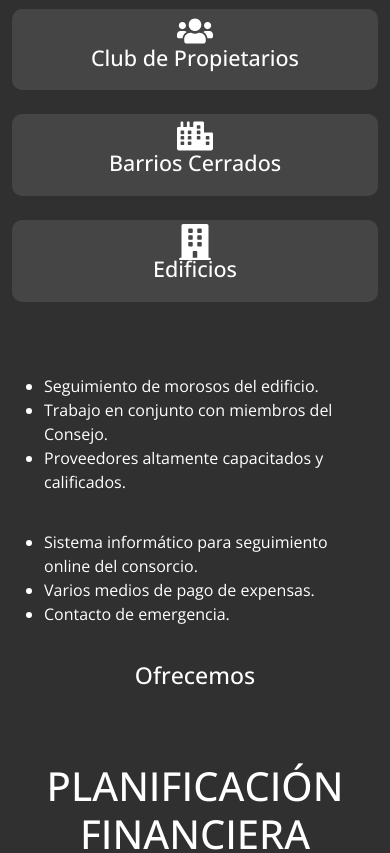
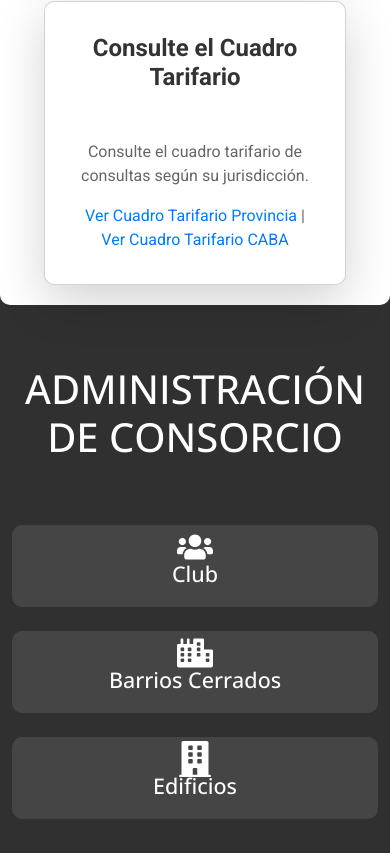
Before and after one commit to anagonzalezS/estudiojuridicopagina, a React (Create React App) app: page / in a window 390 px wide. Shown: the part 3991-4844 px from the top of the page. Built offline with nearby package versions, Linux system fonts and the light colour scheme; a small style sheet from the web is missing; a web font is replaced by a local one.

Commit message:
agrego modificacion

```diff
--- a/src/App.js
+++ b/src/App.js
@@ -18,10 +18,11 @@ function App() {
       <Home />
       <Nosotros />
       <Servicio />
+      <Turno />
+
       <Administracion />
 
       <Planificacion/>
-      <Turno />
 
       <Footer />
       <WhatsappIcon /> {/* Agrega el ícono flotante WhatsappIcon aquí */}
--- a/src/components/Administracion.css
+++ b/src/components/Administracion.css
@@ -37,8 +37,38 @@
 
   .administracion-list {
     margin-top: 20px;
+    padding-left: 0; /* Elimina el padding izquierdo de la lista */
   }
 
   .administracion-list-item {
     margin-bottom: 10px;
+    color: #fff; /* Color del texto en blanco */
+    font-size: 1em;
   }
+  /* Administracion.css */
+@media (max-width: 768px) {
+    /* Estilos específicos para dispositivos móviles */
+    .administracion-section h3 {
+      font-size: 24px; /* Tamaño de fuente ajustado para móviles */
+      margin-bottom: 20px; /* Espaciado inferior ajustado */
+    }
+  }
+  /* Administracion.css */
+.administracion-section .row {
+    display: flex;
+    flex-wrap: wrap;
+    justify-content: center; /* Alinear elementos al centro */
+  }
+
+  .administracion-section .col-md-12 {
+    text-align: center; /* Alinear texto al centro */
+  }
+
+  .administracion-section h3 {
+    margin-bottom: 20px; /* Espaciado inferior ajustado */
+  }
+
+  .administracion-section .col-md-6 {
+    width: 100%; /* Ancho completo en dispositivos móviles */
+    text-align: left; /* Alinear texto a la izquierda */
+  }
--- a/src/components/Administracion.jsx
+++ b/src/components/Administracion.jsx
@@ -1,7 +1,6 @@
 import React, { useEffect } from 'react';
 import './Administracion.css'; // Archivo de estilos personalizados
 import WOW from 'wowjs';
-import 'animate.css/animate.min.css';
 import { FaBuilding, FaCity, FaUsers } from 'react-icons/fa'; // Iconos de Font Awesome
 
 function Administracion() {
@@ -17,14 +16,15 @@ function Administracion() {
   }, []);
 
   return (
-    <section id="servicios" className="container mt-5 service-section">
-      <div className="row justify-content-center">
+    <section id="administracion" className="administracion-section">
+      <div className="container">
+        <div className="row">
           <div className="col-md-12">
             <h2 className="wow fadeInDown text-center mb-4">ADMINISTRACIÓN DE CONSORCIO</h2>
           </div>
         </div>
-      <div className="row justify-content-center">
-        <div className="col-md-4 text-center mb-4">
+        <div className="row">
+          <div className="col-md-4 col-sm-6 mb-4">
             <div className="service-item wow fadeInUp" data-wow-duration="1s">
               <div className="service-card service-card-hover">
                 <FaBuilding className="icon" size={36} />
@@ -32,7 +32,7 @@ function Administracion() {
               </div>
             </div>
           </div>
-        <div className="col-md-4 text-center mb-4">
+          <div className="col-md-4 col-sm-6 mb-4">
             <div className="service-item wow fadeInUp" data-wow-duration="1s">
               <div className="service-card service-card-hover">
                 <FaCity className="icon" size={36} />
@@ -40,16 +40,16 @@ function Administracion() {
               </div>
             </div>
           </div>
-        <div className="col-md-4 text-center mb-4">
+          <div className="col-md-4 col-sm-6 mb-4">
             <div className="service-item wow fadeInUp" data-wow-duration="1s">
               <div className="service-card service-card-hover">
                 <FaUsers className="icon" size={36} />
-              <h4 className="service-text mt-3">Club de Propietarios</h4>
+                <h4 className="service-text mt-3">Club</h4>
               </div>
             </div>
           </div>
         </div>
-      <div className="row justify-content-center mt-5">
+        <div className="row mt-5">
           <div className="col-md-12">
             <h3 className="wow fadeInDown text-center mb-4">Ofrecemos</h3>
           </div>
@@ -62,10 +62,12 @@ function Administracion() {
           </div>
           <div className="col-md-6">
             <ul className="wow fadeInRight">
+
               <li>Seguimiento de morosos del edificio.</li>
               <li>Trabajo en conjunto con miembros del Consejo.</li>
               <li>Proveedores altamente capacitados y calificados.</li>
             </ul>
+          </div>
         </div>
       </div>
     </section>
```
Lines whose indentation alone changed are shown as unchanged.
